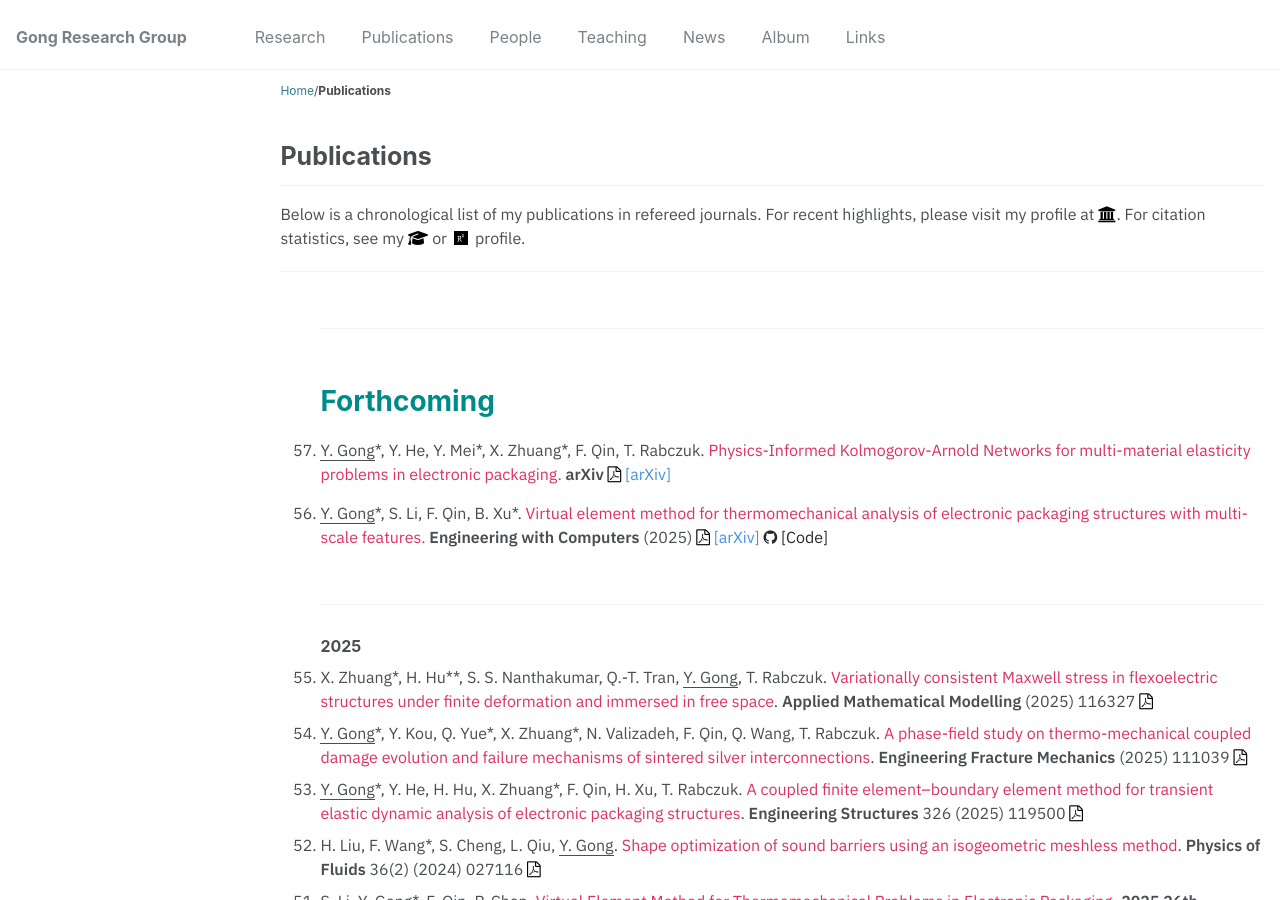
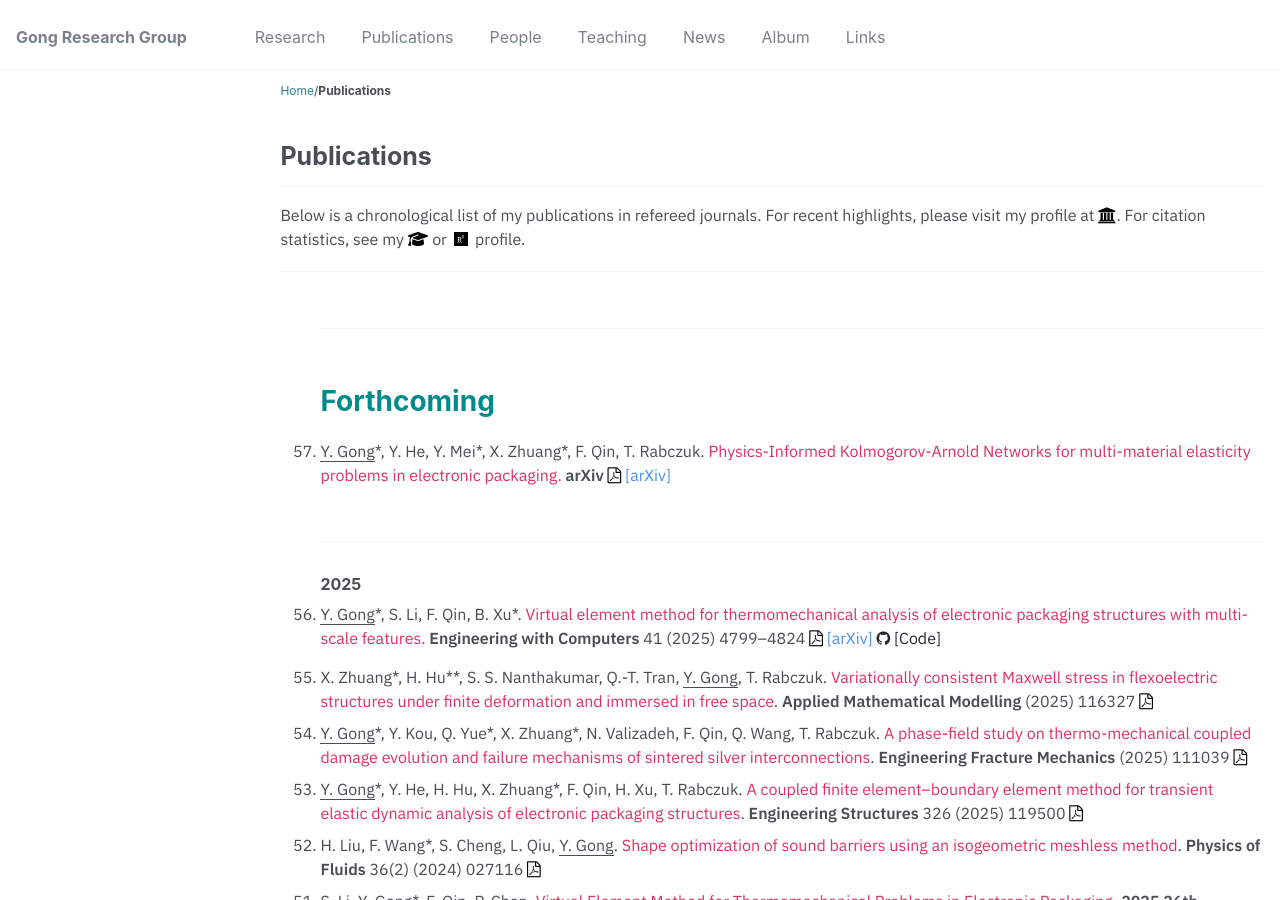
Before and after one commit to yanpeng-gong/yanpeng-gong.github.io, a Jekyll site: the page built from _publications/publications.md, in a window 1280 px wide and 900 px high. Built offline with Jekyll 4.4.1, drawn with Linux system fonts in a browser that asks for light colours.

Commit message:
update pubs 2025EC about VEM method

```diff
--- a/_publications/publications.md
+++ b/_publications/publications.md
@@ -60,16 +60,21 @@ author_profile: false
   </a>
 </li>
 
+<!-- 2025 -->
+<br>
+<hr>
+<h3>2025</h3>
+
 <li style="margin-bottom: 15px;">
      <!-- Author names -->
   <u>Y. Gong</u>*, S. Li, F. Qin, B. Xu*.
      <!-- Title of the paper -->
-  <a href="https://dx.doi.org/10.48550/arxiv.2508.11410" style="text-decoration:none; color:#DE3163;">
+  <a href="https://link.springer.com/article/10.1007/s00366-025-02219-8" style="text-decoration:none; color:#DE3163;">
     Virtual element method for thermomechanical analysis of electronic packaging structures with multi-scale features.
   </a>
      <!-- Journal information -->
-  <b>Engineering with Computers</b> (2025)
-  <a href="http://yanpeng-gong.github.io/files/papers/2025_VEM.pdf" style="text-decoration:none;">
+  <b>Engineering with Computers</b> 41 (2025) 4799–4824
+  <a href="http://yanpeng-gong.github.io/files/papers/2025_EC.pdf" style="text-decoration:none;">
     <i class="fa fa-file-pdf-o" style="font-size:16px; color:black;"></i>
   </a>
      <!-- link of arXive -->
@@ -81,11 +86,6 @@ author_profile: false
   <i class="fa fa-github" style="font-size:16px;"></i> [Code]
   </a>
 </li>
-
-<!-- 2025 -->
-<br>
-<hr>
-<h3>2025</h3>
 
 <li>X. Zhuang*, H. Hu**, S. S. Nanthakumar, Q.-T. Tran, <u>Y. Gong</u>, T. Rabczuk. <a href="https://dx.doi.org/10.1016/j.apm.2025.116327" style="text-decoration:none;color:#DE3163;"> Variationally consistent Maxwell stress in flexoelectric structures under finite deformation and immersed in free space</a>. <b>Applied Mathematical Modelling</b> (2025) 116327 <a href="http://yanpeng-gong.github.io/files/papers/2025_AMM.pdf"><i class="fa fa-file-pdf-o" style="font-size:16px;color:black"></i></a></li>
 
```
Also changed, not shown: 1 other file.
